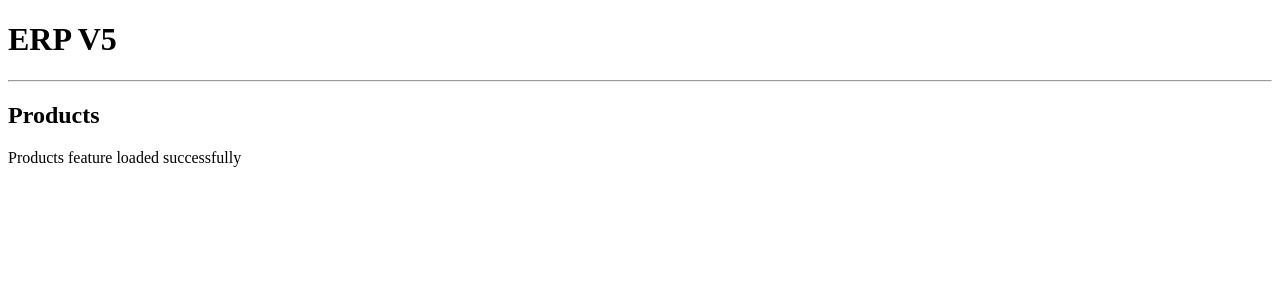
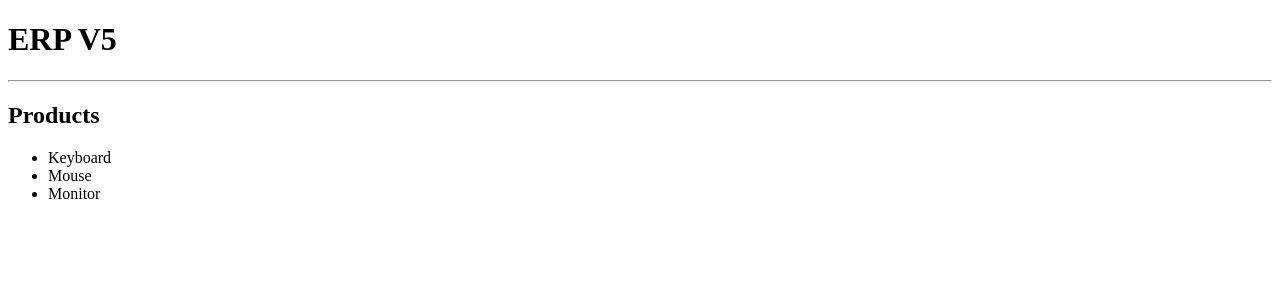
Before and after one commit to yogesh2019/ERP_V5.1, an Angular app in the folder erp-v5-ui/: page /products in a window 1280 px wide. Shown: the top 300 px of the page. Built offline with nearby package versions, Linux system fonts and the light colour scheme.

Commit message:
adding list of products

```diff
--- a/erp-v5-ui/src/app/features/products/components/product-list.component.html
+++ b/erp-v5-ui/src/app/features/products/components/product-list.component.html
@@ -1,2 +1,6 @@
-<h2>{{ title$ | async }}</h2>
-<p>Products feature loaded successfully</p>
+<h2>Products</h2>
+<ul>
+  <li *ngFor="let product of product$ | async">
+    {{ product.name }}
+  </li>
+</ul>
--- a/erp-v5-ui/src/app/features/products/components/product-list.component.ts
+++ b/erp-v5-ui/src/app/features/products/components/product-list.component.ts
@@ -1,5 +1,7 @@
 import { Component } from "@angular/core";
 import { ProductFacade } from "../facades/product.facade";
+import { Observable } from "rxjs";
+import { Product } from "../product.model";
 
 @Component(
     {
@@ -8,8 +10,8 @@ import { ProductFacade } from "../facades/product.facade";
     }
 )
 export class ProductListComponent {
-    title$ = this.facade.title$;
+    product$: Observable<Product[]>
     constructor(private facade: ProductFacade) {
-
+        this.product$ = this.facade.product$;
     }
 }
--- a/erp-v5-ui/src/app/features/products/facades/product.facade.ts
+++ b/erp-v5-ui/src/app/features/products/facades/product.facade.ts
@@ -1,8 +1,15 @@
 import { Injectable } from "@angular/core";
 import { BehaviorSubject } from "rxjs";
+import { Product } from "../product.model";
 
 @Injectable()
 export class ProductFacade {
-    private titleSubject = new BehaviorSubject<string>('Products');
-    title$ = this.titleSubject.asObservable();
+    private productsSubject = new BehaviorSubject<Product[]>(
+        [
+            { id: 1, name: "Keyboard" },
+            { id: 2, name: "Mouse" },
+            { id: 3, name: "Monitor" }
+        ]
+    );
+    product$ = this.productsSubject.asObservable();
 }
--- a/erp-v5-ui/src/app/features/products/product.model.ts
+++ b/erp-v5-ui/src/app/features/products/product.model.ts
@@ -1,4 +1,4 @@
 export interface Product {
-    id: string,
+    id: number,
     name: string
 }
```
